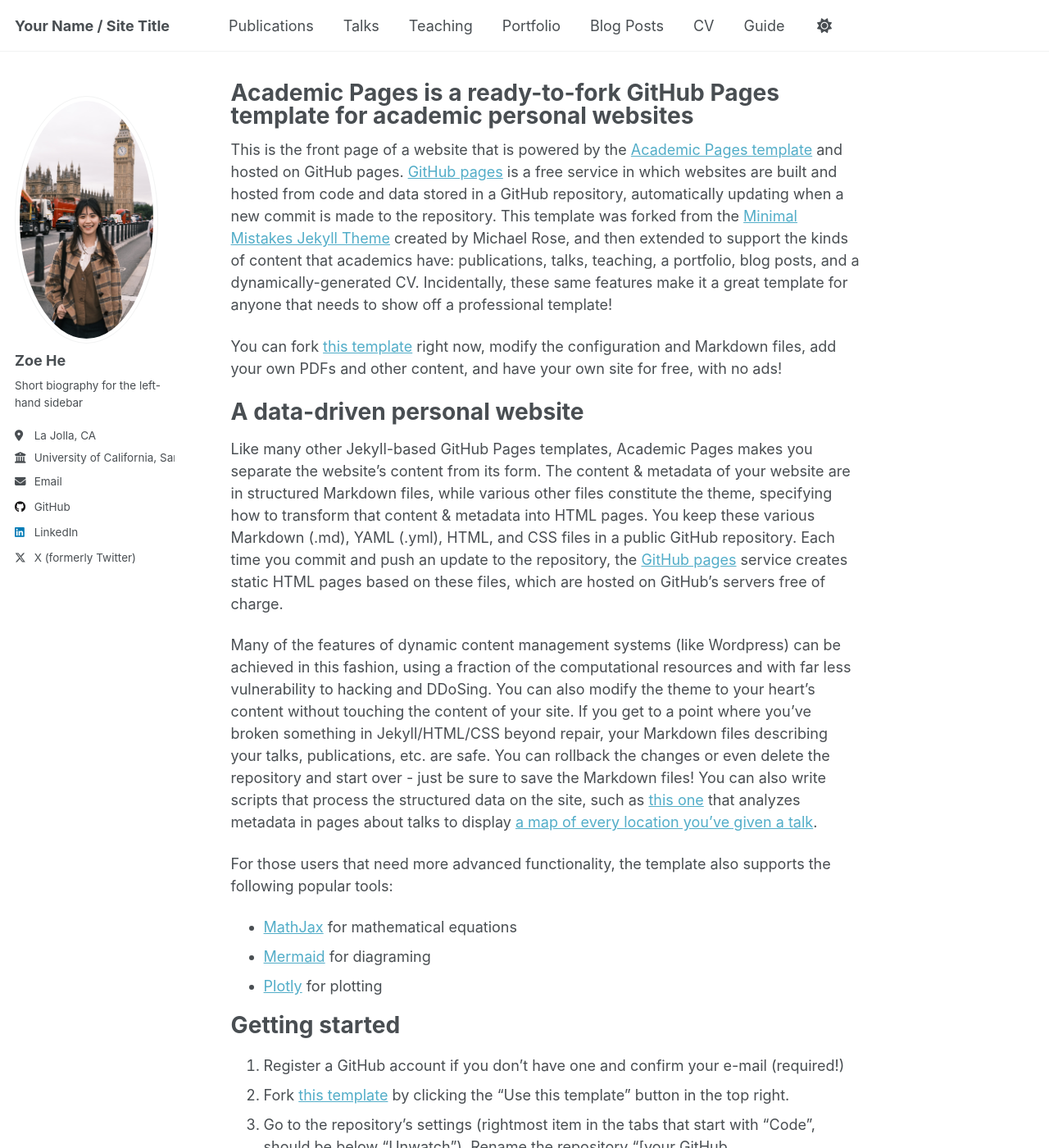
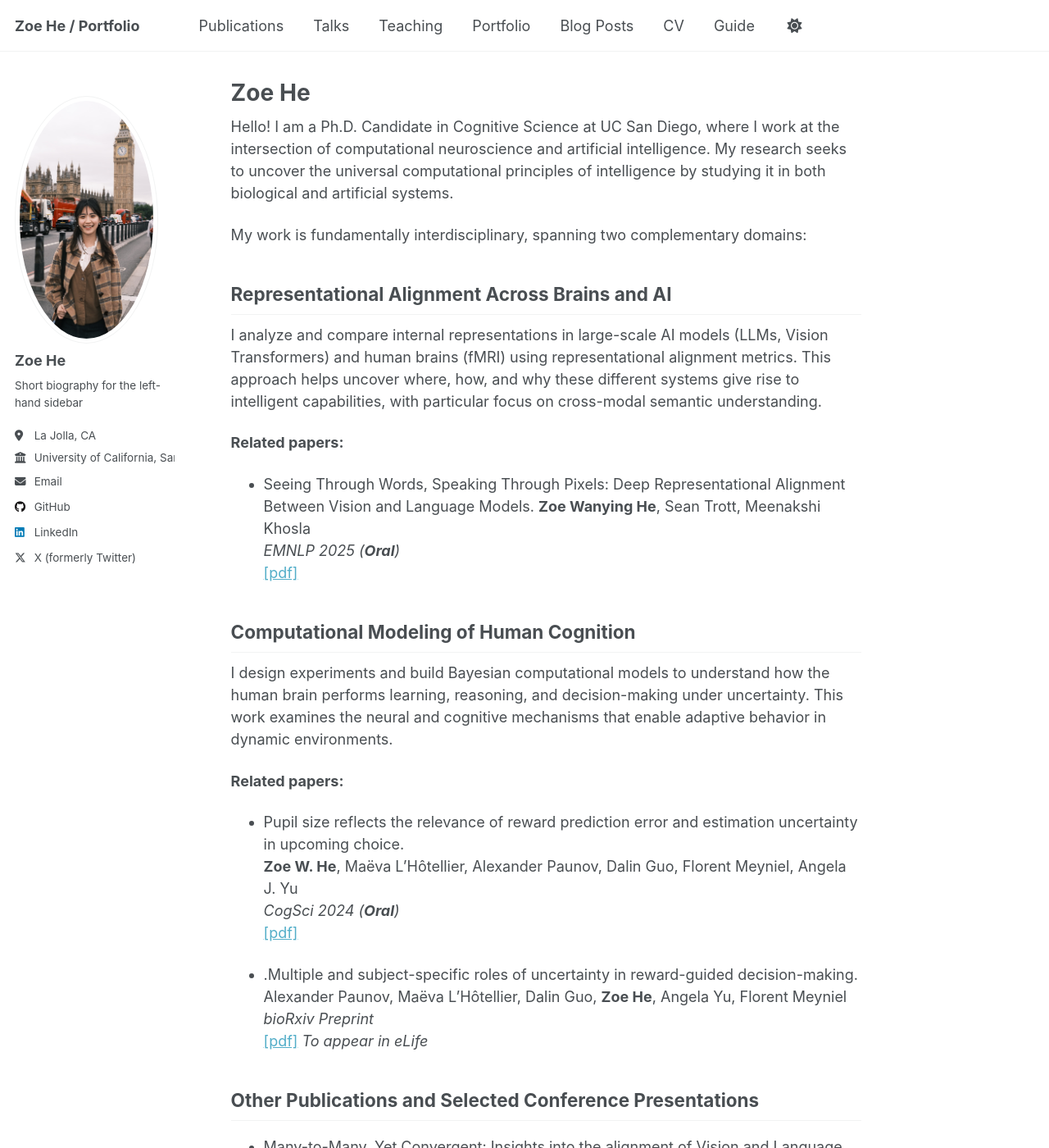
Before and after one commit to zoewhe/zoewhe.github.io, a Jekyll site: the page built from _pages/about.md, in a window 1280 px wide and 1400 px high. Shown: the whole window at 82% size. Built offline with Jekyll 4.4.1, drawn with Linux system fonts in a browser that asks for light colours; a script that is not in the unit is left out; some of the changed text lies outside the part shown.

Commit message:
bio
added bio

```diff
--- a/_config.yml
+++ b/_config.yml
@@ -9,14 +9,14 @@
 # Basic Site Settings
 locale                   : "en-US"
 site_theme               : "default" # Currently available options are "default", "air"
-title                    : "Your Name / Site Title"
+title                    : "Zoe He / Portfolio"
 title_separator          : "-"
-name                     : &name "Your Name"
-description              : &description "Your Name's academic portfolio"   # Update this with a general description of your site, this is the default if not overridden by a page
-url                      : https://academicpages.github.io # The base hostname & protocol for your site e.g. "https://[your GitHub username].github.io",
+name                     : &name "Zoe He"
+description              : &description "Zoe He's academic portfolio"   # Update this with a general description of your site, this is the default if not overridden by a page
+# url                      : https://zoewhe.github.io # The base hostname & protocol for your site e.g. "https://[your GitHub username].github.io",
                                                            # or if you already have some other page hosted on Github then use "https://[your GitHub username].github.io/[Your Repo Name]"
 baseurl                  : "" # the subpath of your site, e.g. "/blog"
-repository               : "academicpages/academicpages.github.io"
+repository               : https://github.com/zoewhe #"academicpages/academicpages.github.io"
 
 # Site Author - The following control what appear as part of the author content on the side bar.
 #               If a field is blank the icon and link will not appear, otherwise it will be shown.
--- a/_pages/about.md
+++ b/_pages/about.md
@@ -1,56 +1,60 @@
 ---
 permalink: /
-title: "Academic Pages is a ready-to-fork GitHub Pages template for academic personal websites"
+title: "Zoe He"
 author_profile: true
 redirect_from:
   - /about/
   - /about.html
 ---
 
-This is the front page of a website that is powered by the [Academic Pages template](https://github.com/academicpages/academicpages.github.io) and hosted on GitHub pages. [GitHub pages](https://pages.github.com) is a free service in which websites are built and hosted from code and data stored in a GitHub repository, automatically updating when a new commit is made to the repository. This template was forked from the [Minimal Mistakes Jekyll Theme](https://mmistakes.github.io/minimal-mistakes/) created by Michael Rose, and then extended to support the kinds of content that academics have: publications, talks, teaching, a portfolio, blog posts, and a dynamically-generated CV. Incidentally, these same features make it a great template for anyone that needs to show off a professional template!
+Hello! I am a Ph.D. Candidate in Cognitive Science at UC San Diego, where I work at the intersection of computational neuroscience and artificial intelligence. My research seeks to uncover the universal computational principles of intelligence by studying it in both biological and artificial systems.
 
- You can fork [this template](https://github.com/academicpages/academicpages.github.io) right now, modify the configuration and Markdown files, add your own PDFs and other content, and have your own site for free, with no ads!
+My work is fundamentally interdisciplinary, spanning two complementary domains:
 
-A data-driven personal website
-======
-Like many other Jekyll-based GitHub Pages templates, Academic Pages makes you separate the website's content from its form. The content & metadata of your website are in structured Markdown files, while various other files constitute the theme, specifying how to transform that content & metadata into HTML pages. You keep these various Markdown (.md), YAML (.yml), HTML, and CSS files in a public GitHub repository. Each time you commit and push an update to the repository, the [GitHub pages](https://pages.github.com/) service creates static HTML pages based on these files, which are hosted on GitHub's servers free of charge.
+## Representational Alignment Across Brains and AI
+I analyze and compare internal representations in large-scale AI models (LLMs, Vision Transformers) and human brains (fMRI) using representational alignment metrics. This approach helps uncover where, how, and why these different systems give rise to intelligent capabilities, with particular focus on cross-modal semantic understanding.
 
-Many of the features of dynamic content management systems (like Wordpress) can be achieved in this fashion, using a fraction of the computational resources and with far less vulnerability to hacking and DDoSing. You can also modify the theme to your heart's content without touching the content of your site. If you get to a point where you've broken something in Jekyll/HTML/CSS beyond repair, your Markdown files describing your talks, publications, etc. are safe. You can rollback the changes or even delete the repository and start over - just be sure to save the Markdown files! You can also write scripts that process the structured data on the site, such as [this one](https://github.com/academicpages/academicpages.github.io/blob/master/talkmap.ipynb) that analyzes metadata in pages about talks to display [a map of every location you've given a talk](https://academicpages.github.io/talkmap.html).
+**Related papers:**
 
-For those users that need more advanced functionality, the template also supports the following popular tools:
-- [MathJax](https://www.mathjax.org/) for mathematical equations
-- [Mermaid](https://mermaid.js.org/) for diagraming
-- [Plotly](https://plotly.com/javascript/) for plotting
+- Seeing Through Words, Speaking Through Pixels: Deep Representational Alignment Between Vision and Language Models.
+  **Zoe Wanying He**, Sean Trott, Meenakshi Khosla
+  *EMNLP 2025 (**Oral**)*
+  [[pdf]](https://arxiv.org/abs/2509.20751)
 
-Getting started
-======
-1. Register a GitHub account if you don't have one and confirm your e-mail (required!)
-1. Fork [this template](https://github.com/academicpages/academicpages.github.io) by clicking the "Use this template" button in the top right.
-1. Go to the repository's settings (rightmost item in the tabs that start with "Code", should be below "Unwatch"). Rename the repository "[your GitHub username].github.io", which will also be your website's URL.
-1. Set site-wide configuration and create content & metadata (see below -- also see [this set of diffs](https://archive.is/3TPas) showing what files were changed to set up [an example site](https://getorg-testacct.github.io) for a user with the username "getorg-testacct")
-1. Upload any files (like PDFs, .zip files, etc.) to the files/ directory. They will appear at https://[your GitHub username].github.io/files/example.pdf.
-1. Check status by going to the repository settings, in the "GitHub pages" section
+## Computational Modeling of Human Cognition
+I design experiments and build Bayesian computational models to understand how the human brain performs learning, reasoning, and decision-making under uncertainty. This work examines the neural and cognitive mechanisms that enable adaptive behavior in dynamic environments.
 
-Site-wide configuration
-------
-The main configuration file for the site is in the base directory in [_config.yml](https://github.com/academicpages/academicpages.github.io/blob/master/_config.yml), which defines the content in the sidebars and other site-wide features. You will need to replace the default variables with ones about yourself and your site's github repository. The configuration file for the top menu is in [_data/navigation.yml](https://github.com/academicpages/academicpages.github.io/blob/master/_data/navigation.yml). For example, if you don't have a portfolio or blog posts, you can remove those items from that navigation.yml file to remove them from the header.
+**Related papers:**
 
-Create content & metadata
-------
-For site content, there is one Markdown file for each type of content, which are stored in directories like _publications, _talks, _posts, _teaching, or _pages. For example, each talk is a Markdown file in the [_talks directory](https://github.com/academicpages/academicpages.github.io/tree/master/_talks). At the top of each Markdown file is structured data in YAML about the talk, which the theme will parse to do lots of cool stuff. The same structured data about a talk is used to generate the list of talks on the [Talks page](https://academicpages.github.io/talks), each [individual page](https://academicpages.github.io/talks/2012-03-01-talk-1) for specific talks, the talks section for the [CV page](https://academicpages.github.io/cv), and the [map of places you've given a talk](https://academicpages.github.io/talkmap.html) (if you run this [python file](https://github.com/academicpages/academicpages.github.io/blob/master/talkmap.py) or [Jupyter notebook](https://github.com/academicpages/academicpages.github.io/blob/master/talkmap.ipynb), which creates the HTML for the map based on the contents of the _talks directory).
+- Pupil size reflects the relevance of reward prediction error and estimation uncertainty in upcoming choice.
+  **Zoe W. He**, Maëva L'Hôtellier, Alexander Paunov, Dalin Guo, Florent Meyniel, Angela J. Yu
+  *CogSci 2024 (**Oral**)*
+  [[pdf]](https://escholarship.org/uc/item/9cr3j67v)
 
-**Markdown generator**
+- .Multiple and subject-specific roles of uncertainty in reward-guided decision-making.
+  Alexander Paunov, Maëva L'Hôtellier, Dalin Guo, **Zoe He**, Angela Yu, Florent Meyniel
+  *bioRxiv Preprint*
+  [[pdf]](https://doi.org/10.1101/2024.03.27.587016) *To appear in eLife*
 
-The repository includes [a set of Jupyter notebooks](https://github.com/academicpages/academicpages.github.io/tree/master/markdown_generator
-) that converts a CSV containing structured data about talks or presentations into individual Markdown files that will be properly formatted for the Academic Pages template. The sample CSVs in that directory are the ones I used to create my own personal website at stuartgeiger.com. My usual workflow is that I keep a spreadsheet of my publications and talks, then run the code in these notebooks to generate the Markdown files, then commit and push them to the GitHub repository.
+## Other Publications and Selected Conference Presentations
 
-How to edit your site's GitHub repository
-------
-Many people use a git client to create files on their local computer and then push them to GitHub's servers. If you are not familiar with git, you can directly edit these configuration and Markdown files directly in the github.com interface. Navigate to a file (like [this one](https://github.com/academicpages/academicpages.github.io/blob/master/_talks/2012-03-01-talk-1.md) and click the pencil icon in the top right of the content preview (to the right of the "Raw | Blame | History" buttons). You can delete a file by clicking the trashcan icon to the right of the pencil icon. You can also create new files or upload files by navigating to a directory and clicking the "Create new file" or "Upload files" buttons.
+- Many-to-Many, Yet Convergent: Insights into the alignment of Vision and Language Models.
+  **Zoe W. He**, Sean Trott, Meenakshi Khosla
+  *Conference on Cognitive Computational Neuroscience (2025)*
 
-Example: editing a Markdown file for a talk
-![Editing a Markdown file for a talk](/images/editing-talk.png)
+- A pupillometry study of reward and uncertainties in experience-based decision making.
+  **Zoe He** et al.
+  *European Conference on Visual Perception (2023)*
 
-For more info
-------
-More info about configuring Academic Pages can be found in [the guide](https://academicpages.github.io/markdown/), the [growing wiki](https://github.com/academicpages/academicpages.github.io/wiki), and you can always [ask a question on GitHub](https://github.com/academicpages/academicpages.github.io/discussions). The [guides for the Minimal Mistakes theme](https://mmistakes.github.io/minimal-mistakes/docs/configuration/) (which this theme was forked from) might also be helpful.
+- Role of pupil-linked uncertainties and rewards in value-based decision making.
+  **Zoe He** et al.
+  *Conference on Cognitive Computational Neuroscience (2022)*
+
+- Information coding in frontoparietal regions reflects individual differences in uncertainty-driven choices.
+  Alexander Paunov et al.
+  *Conference on Cognitive Computational Neuroscience (2022)*
+
+- Gender differences in face-based trait perception and social decision making.
+  **Zoe W. He** & Angela J. Yu
+  *Proceedings of the Annual Meeting of the Cognitive Science Society (2021)*
+  [[pdf]](https://escholarship.org/uc/item/20b768jp)
```
